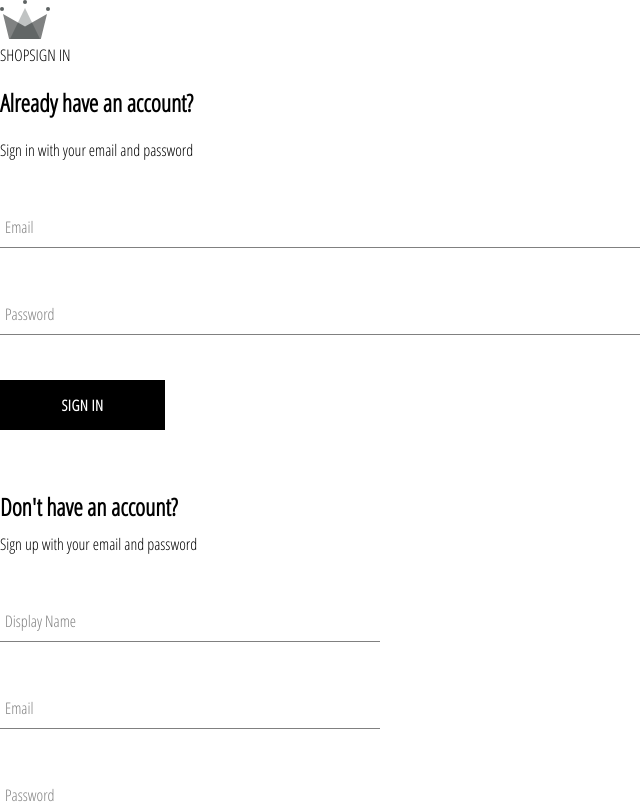
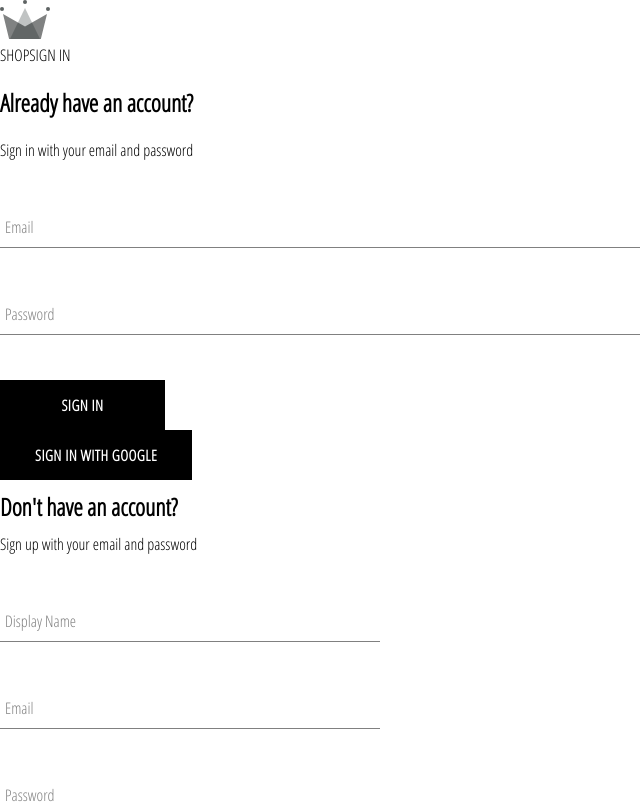
Before and after one commit to leightek/udemy-ztm-react-crwn-clothing, a React (Create React App) app: page /auth in a window 1280 px wide. Shown: the top 804 px of the page, without its empty margins (0-640 px from the left). Built offline with nearby package versions, Linux system fonts and the light colour scheme.

Commit message:
[ReactRetail] Updated sign-in button

```diff
--- a/src/components/button/button.component.jsx
+++ b/src/components/button/button.component.jsx
@@ -1,6 +1,6 @@
 import './button.styles.scss';
 
-const BUTTON_TYPE_CLASSES = {
+export const BUTTON_TYPE_CLASSES = {
     google: 'google-sign-in',
     inverted: 'inverted',
 };
--- a/src/components/sign-in-form/sign-in-form.component.jsx
+++ b/src/components/sign-in-form/sign-in-form.component.jsx
@@ -1,7 +1,7 @@
 import { useState, useContext } from 'react';
 
 import FormInput from '../form-input/form-input.component';
-import Button from '../button/button.component';
+import Button, { BUTTON_TYPE_CLASSES } from '../button/button.component';
 import { UserContext } from '../../contexts/user.context';
 
 import {
@@ -73,7 +73,7 @@ const SignInForm = () => {
 
                 <div className='buttons-container'>
                     <Button type='submit'>Sign In</Button>
-                    <Button type='button' buttonType='google' onClick={signInWithGoogle}>
+                    <Button buttonType={BUTTON_TYPE_CLASSES.google} type='button' onClick={signInWithGoogle}>
                         Sign In With Google
                     </Button>
                 </div>
```
